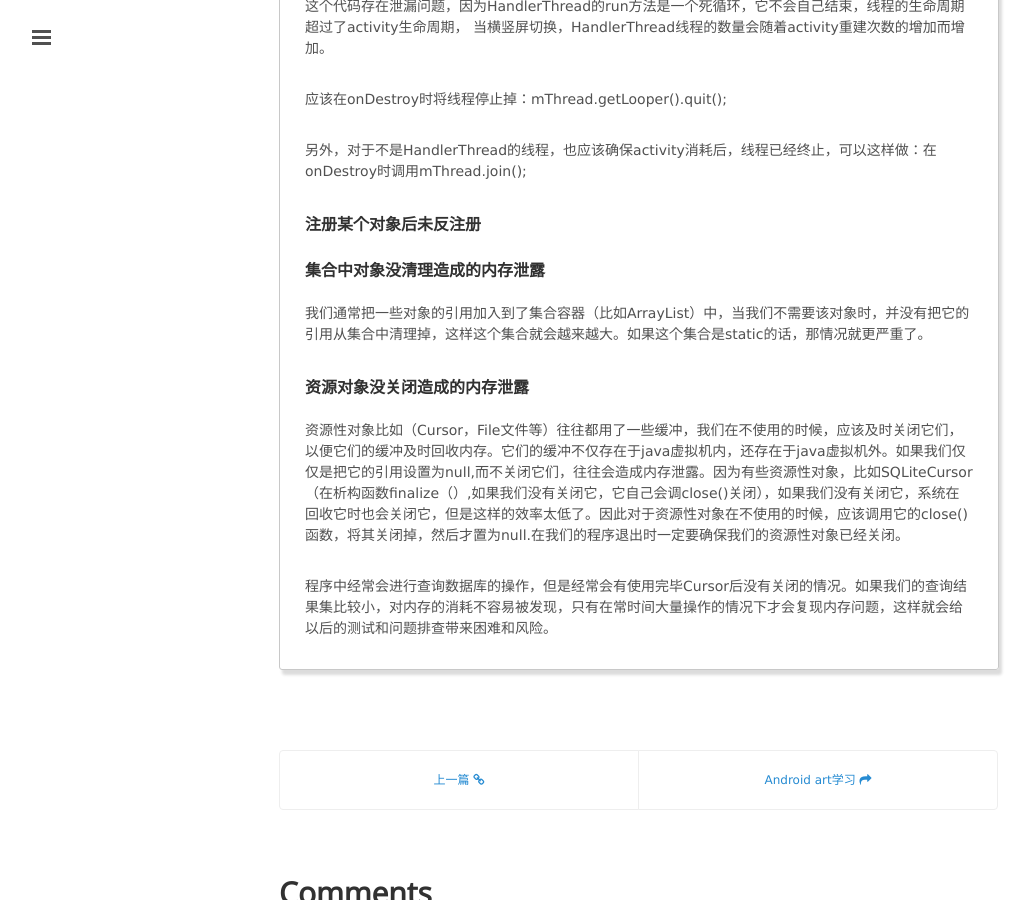
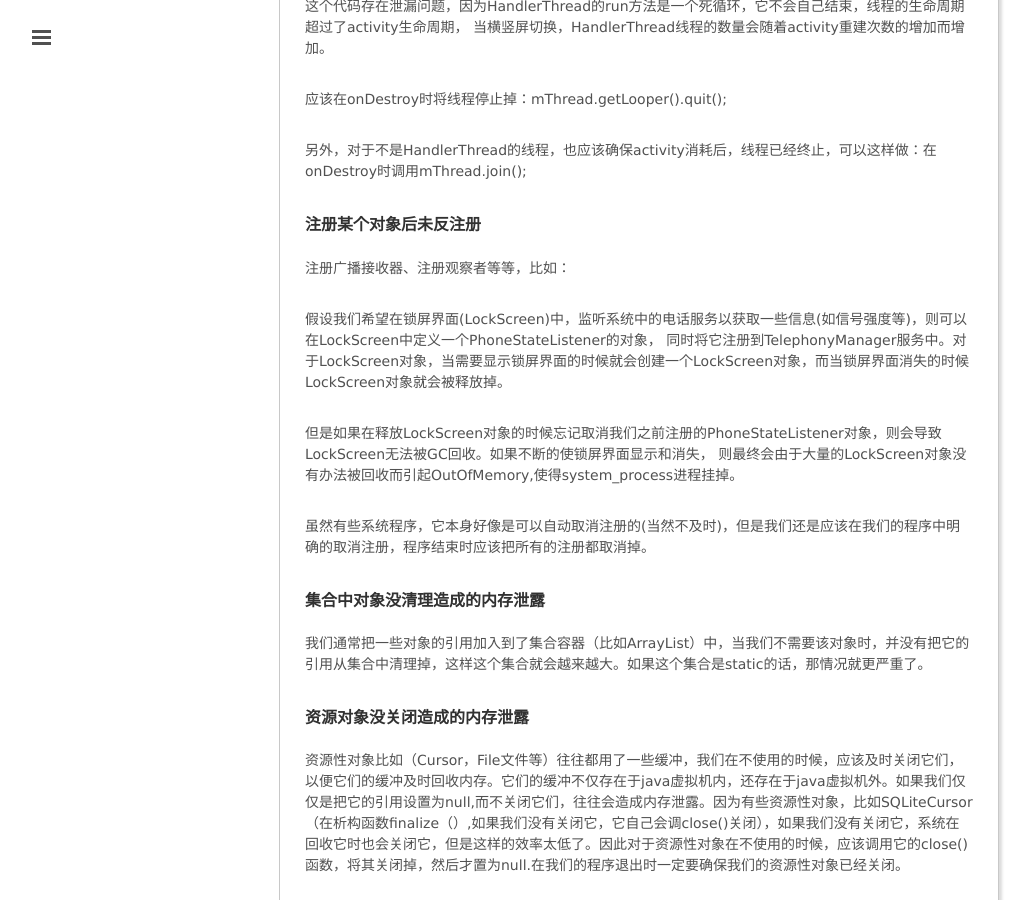
Before and after one commit to mxn21/mxn21.github.io, a Jekyll site: the page built from _posts/2015-5-13-android 内存泄漏分析.md, in a window 1280 px wide and 900 px high, scrolled down 3195 px. Shown: the whole window, without its empty margins (1-1034 px from the left). Built offline with Jekyll 4.4.1, drawn with Linux system fonts in a browser that asks for light colours; Markdown is read by kramdown in place of the engine named in the settings; comment, search, counter and statistics services are not loaded.

Commit message:
12342323

```diff
--- a/_posts/2015-5-13-android 内存泄漏分析.md
+++ b/_posts/2015-5-13-android 内存泄漏分析.md
@@ -158,8 +158,18 @@
 另外，对于不是HandlerThread的线程，也应该确保activity消耗后，线程已经终止，可以这样做：在onDestroy时调用mThread.join();
 
 
+#### 注册某个对象后未反注册
 
-#### 注册某个对象后未反注册
+注册广播接收器、注册观察者等等，比如：
+
+假设我们希望在锁屏界面(LockScreen)中，监听系统中的电话服务以获取一些信息(如信号强度等)，则可以在LockScreen中定义一个PhoneStateListener的对象，
+同时将它注册到TelephonyManager服务中。对于LockScreen对象，当需要显示锁屏界面的时候就会创建一个LockScreen对象，而当锁屏界面消失的时候LockScreen对象就会被释放掉。
+
+但是如果在释放LockScreen对象的时候忘记取消我们之前注册的PhoneStateListener对象，则会导致LockScreen无法被GC回收。如果不断的使锁屏界面显示和消失，
+则最终会由于大量的LockScreen对象没有办法被回收而引起OutOfMemory,使得system_process进程挂掉。
+
+虽然有些系统程序，它本身好像是可以自动取消注册的(当然不及时)，但是我们还是应该在我们的程序中明确的取消注册，程序结束时应该把所有的注册都取消掉。
+
 #### 集合中对象没清理造成的内存泄露
 
 我们通常把一些对象的引用加入到了集合容器（比如ArrayList）中，当我们不需要该对象时，并没有把它的引用从集合中清理掉，这样这个集合就会越来越大。如果这个集合是static的话，那情况就更严重了。
```
